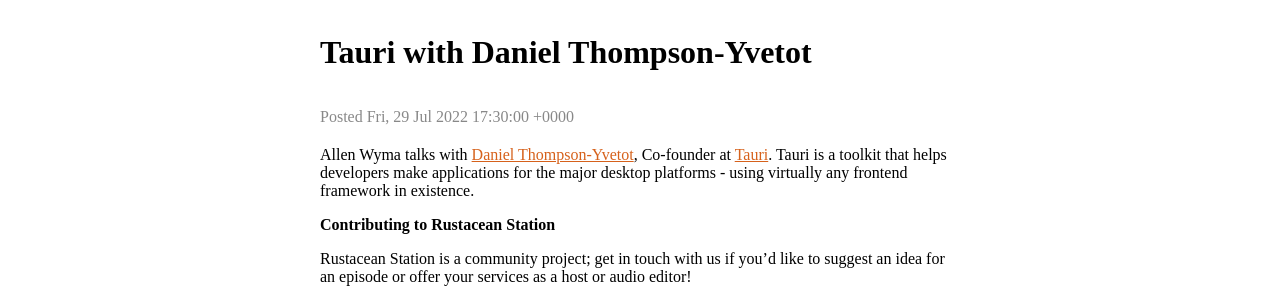
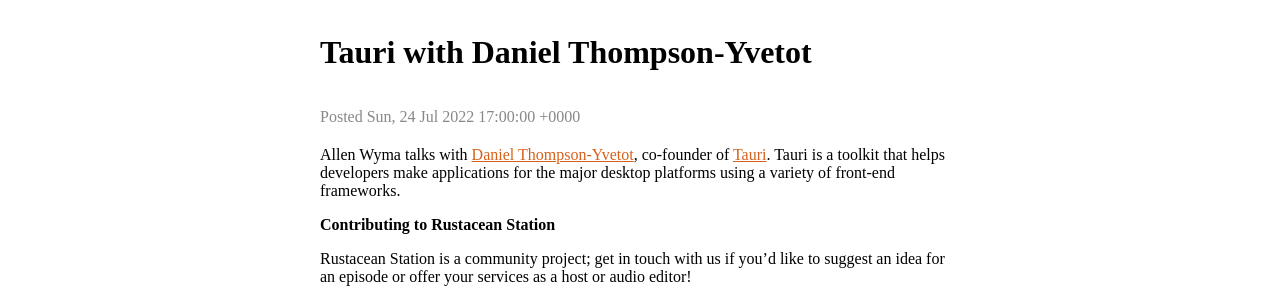
Before and after one commit to rustacean-station/rustacean-station.org, a Jekyll site: the page built from _episodes/interviews/2022-07-22-daniel-thompson.md, in a window 1280 px wide. Shown: the part 506-806 px from the top of the page. Built offline with Jekyll 4.4.1, drawn with Linux system fonts in a browser that asks for light colours.

Commit message:
Apply suggestions from code review

```diff
--- a/_episodes/interviews/2022-07-22-daniel-thompson.md
+++ b/_episodes/interviews/2022-07-22-daniel-thompson.md
@@ -1,12 +1,12 @@
 ---
 title: "Tauri with Daniel Thompson-Yvetot"
-date: 2022-07-29T17:30:00Z
+date: 2022-07-24T17:00:00Z
 file: https://audio.rustacean-station.org/file/rustacean-station/2022-07-22-daniel-thompson.mp3
 duration: "44:44"
 length: "42945723"
 #reddit: (leave blank on initial publish, amend with link and uncomment this line after Reddit thread has been posted)
 ---
-Allen Wyma talks with [Daniel Thompson-Yvetot](https://github.com/nothingismagick), Co-founder at [Tauri](https://tauri.studio/). Tauri is a toolkit that helps developers make applications for the major desktop platforms - using virtually any frontend framework in existence.
+Allen Wyma talks with [Daniel Thompson-Yvetot](https://github.com/nothingismagick), co-founder of [Tauri](https://tauri.studio/). Tauri is a toolkit that helps developers make applications for the major desktop platforms using a variety of front-end frameworks.
 
 ## Contributing to Rustacean Station
 
```
